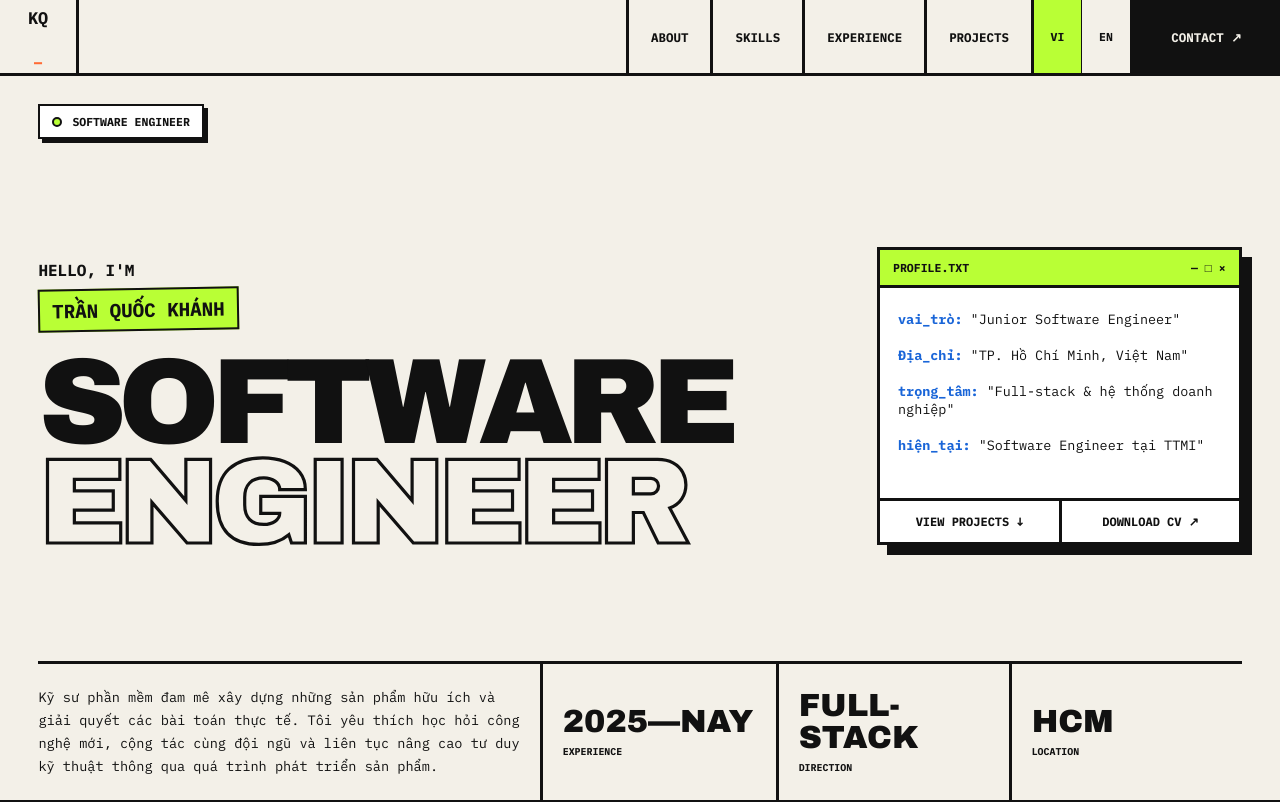
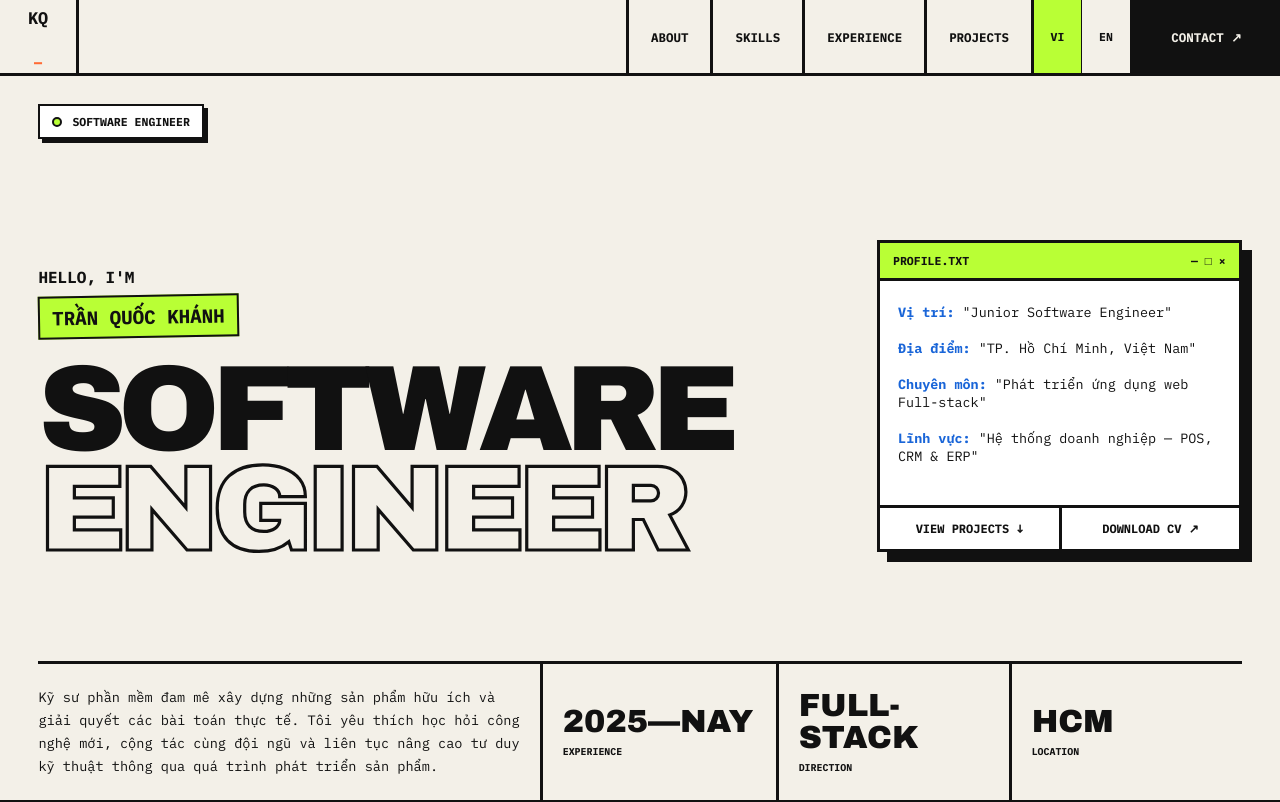
Before and after one commit to Trqkhanh17/Portfolio, a Next.js app: page / in a window 1280 px wide. Shown: the top 802 px of the page. Built offline with nearby package versions, Linux system fonts and the light colour scheme.

Commit message:
Clarify profile expertise and domain

```diff
--- a/app/page.tsx
+++ b/app/page.tsx
@@ -12,10 +12,10 @@ const copy = {
     headline: ["SOFTWARE", "ENGINEER"],
     profile: "PROFILE.TXT",
     profileRows: [
-      ["vai_trò", "Junior Software Engineer"],
-      ["Địa_chỉ", "TP. Hồ Chí Minh, Việt Nam"],
-      ["trọng_tâm", "Full-stack & hệ thống doanh nghiệp"],
-      ["hiện_tại", "Software Engineer tại TTMI"],
+      ["Vị trí", "Junior Software Engineer"],
+      ["Địa điểm", "TP. Hồ Chí Minh, Việt Nam"],
+      ["Chuyên môn", "Phát triển ứng dụng web Full-stack"],
+      ["Lĩnh vực", "Hệ thống doanh nghiệp — POS, CRM & ERP"],
     ],
     viewProjects: "VIEW PROJECTS ↓",
     resume: "DOWNLOAD CV ↗",
@@ -87,10 +87,10 @@ const copy = {
     headline: ["SOFTWARE", "ENGINEER"],
     profile: "PROFILE.TXT",
     profileRows: [
-      ["role", "Junior Software Engineer"],
-      ["location", "Ho Chi Minh City, Vietnam"],
-      ["focus", "Full-stack & enterprise systems"],
-      ["current", "Software Engineer at TTMI"],
+      ["Position", "Junior Software Engineer"],
+      ["Location", "Ho Chi Minh City, Vietnam"],
+      ["Expertise", "Full-stack web application development"],
+      ["Domain", "Enterprise systems — POS, CRM & ERP"],
     ],
     viewProjects: "VIEW PROJECTS ↓",
     resume: "DOWNLOAD CV ↗",
```
